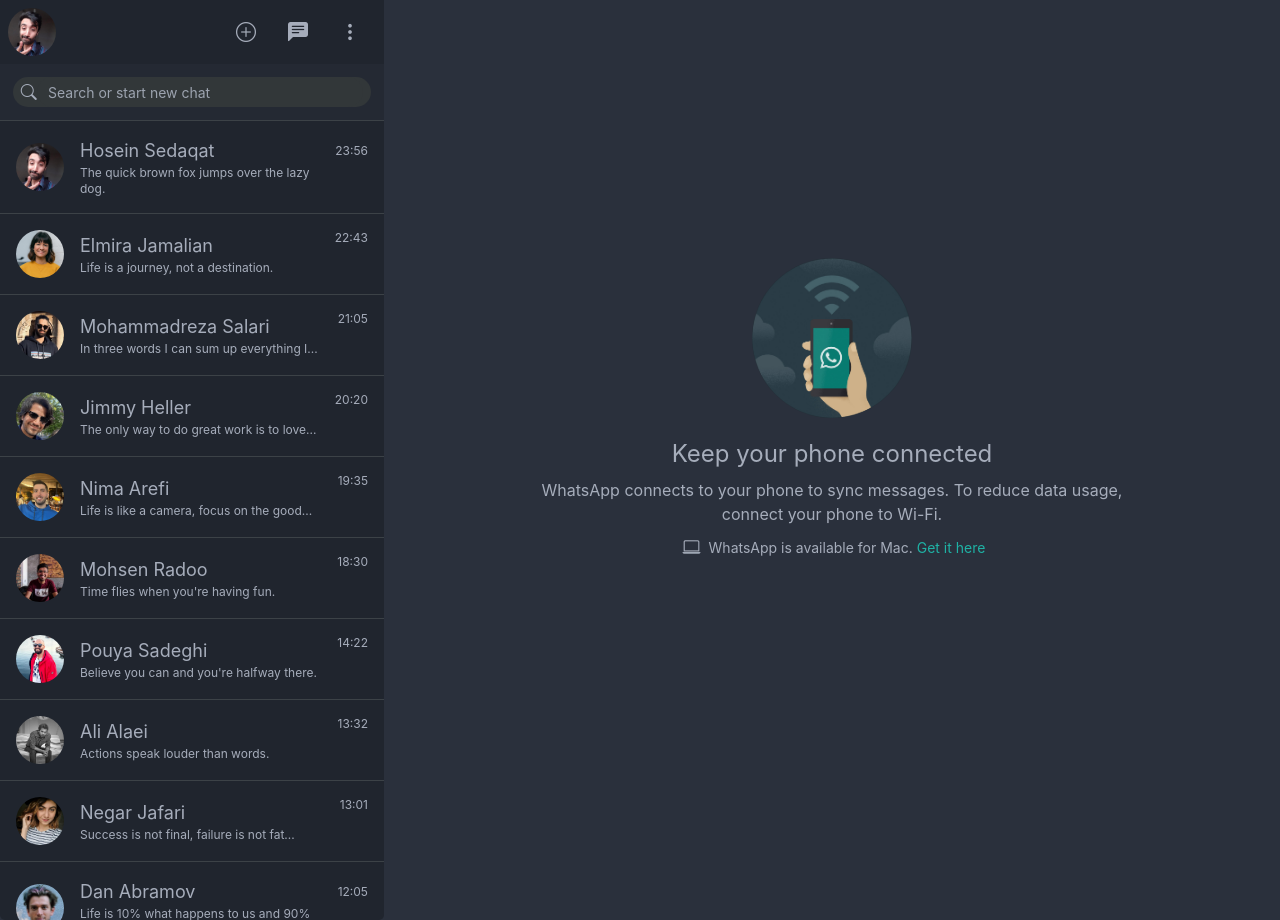
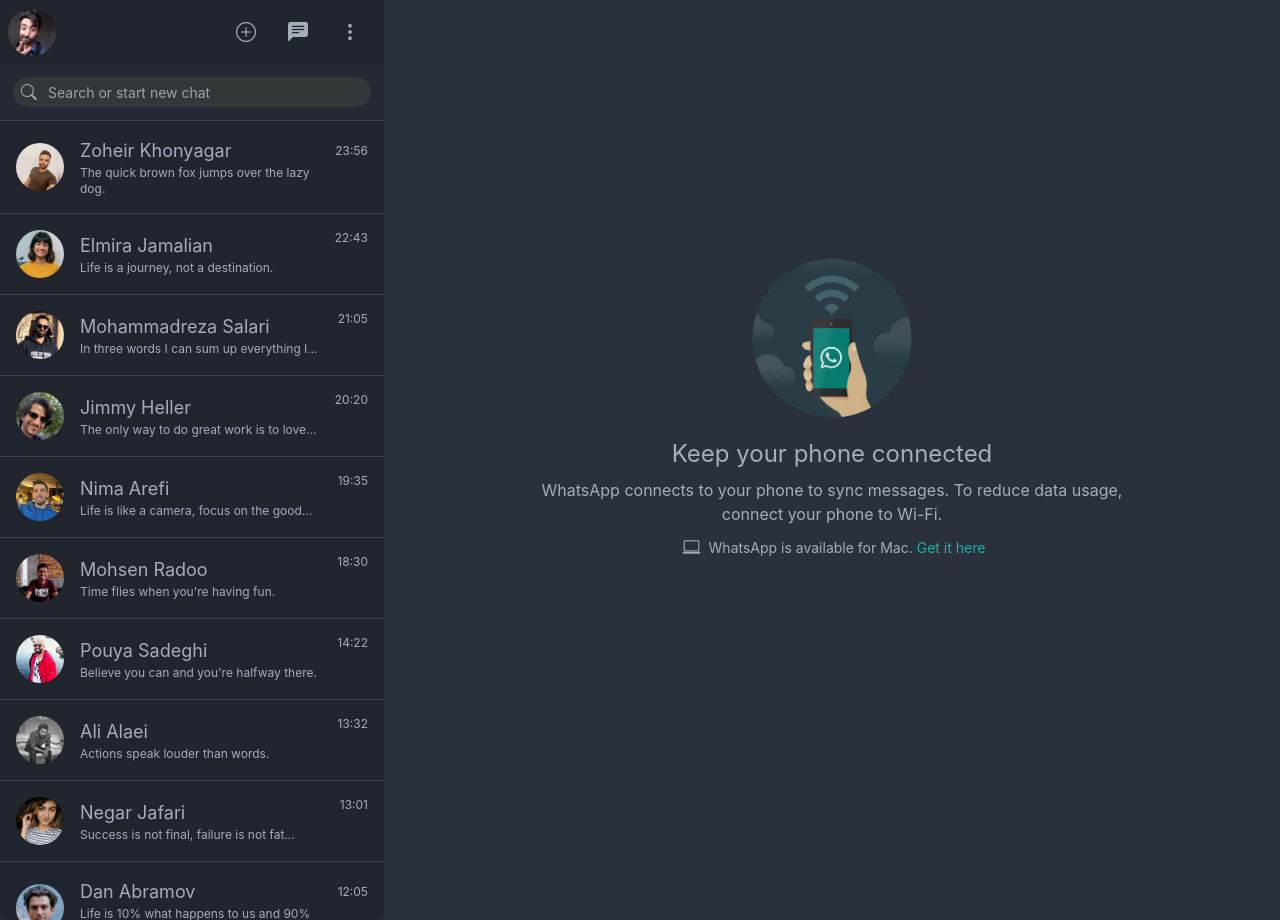
Before and after one commit to hoseinsedaqat/Wasapp, a Vue app: page /web/whatsapp in a window 1280 px wide. Built offline with nearby package versions, Linux system fonts and the light colour scheme.

Commit message:
update/chats-and-seen-status-⌚

```diff
--- a/src/data/inboxMessage.ts
+++ b/src/data/inboxMessage.ts
@@ -1,4 +1,4 @@
-import Hosein from '@/assets/images/Users/Hosein_Sedaqat.jpg';
+import Zoheir from '@/assets/images/Users/Zoheir_Khonyagar.jpg';
 
 import Elmira from '@/assets/images/Users/Elmira_Jamalian.jpg';
 
@@ -20,24 +20,57 @@
 
 import Evan from '@/assets/images/Users/Evan_You.jpg';
 
-export const inbox_message:{userId:string,userName:string,userImg:string,chats:any,lastTime:string,lastMessage:string,userNumber:string}[] = [
+export const inbox_message:{userId:string,userName:string,userImg:string,chats:any,lastTime:string,lastMessage:string,userNumber:string,seen:string}[] = [
     {
         userId: 'ce64d829-3268-4af2-9f7d-b13b1ae37f15',
-        userName: 'Hosein Sedaqat',
-        userImg: Hosein,
+        userName: 'Zoheir Khonyagar',
+        userImg: Zoheir,
         chats:[
             {
                 start: 'Hello Hosein ?',
-                start_time: '13:20'
+                start_time: '10:20 am'
             },
             {
-                end: 'Wow Hosein Nice Man 😎',
-                end_time: '14:25'
-            }
+                end: 'Hello Man you are good ?😎',
+                end_time: '10:45 am'
+            },
+            {
+                start: 'yes everything is awesome dude',
+                start_time: '11:11 am'
+            },
+            {
+                end: 'okay hey when do you go to work tomorrow ?',
+                end_time: '11:45 am'
+            },
+            {
+                start: 'i go to work at 9 in the morning',
+                start_time: '12:36 pm'
+            },
+            {
+                end: 'okay i will go to work early tomorrow',
+                end_time: '13:57 pm'
+            },
+            {
+                start: 'hey yoo do you go to running tomorrow ?',
+                start_time: '18:26 pm'
+            },
+            {
+                end: 'yes i will go and i will call you in 6 oclock in the morning',
+                end_time: '18:57 pm'
+            },
+            {
+                start: 'asalan lamasab asal 🤣😂',
+                start_time: '11:56 pm'
+            },
+            {
+                end: '😂😂😂 asali asal',
+                end_time: '11:57 pm'
+            },
         ],
         lastTime: '23:56',
         lastMessage: `The quick brown fox jumps over the lazy dog.`,
-        userNumber: '9176484569'
+        userNumber: '4176484569',
+        seen: 'online'
     },
     {
         userId: 'bf214515-2b51-4c7e-b253-b625fcfaa922',
@@ -45,17 +78,26 @@
         userImg: Elmira,
         chats:[
             {
-                start: 'Hello Hosein ?',
-                start_time: '13:20'
+                start: 'i dont know really man 🤣',
+                start_time: '13:20 pm'
             },
             {
-                end: 'Wow Hosein Nice Man 😎',
-                end_time: '14:25'
+                end: 'okay is not problem 😎',
+                end_time: '13:30 pm'
+            },
+            {
+                start: 'what do you think about big bang theory series 💀',
+                start_time: '22:43 pm'
+            },
+            {
+                end: 'is soooooo great 😍',
+                end_time: '23:30 pm'
             }
         ],
         lastTime: '22:43',
         lastMessage: `Life is a journey, not a destination.`,
-        userNumber: '6022653793'
+        userNumber: '6022653793',
+        seen: 'offline'
     },
     {
         userId: '01d021ef-ea0a-4e68-bd60-1856028a3f9c',
@@ -63,17 +105,26 @@
         userImg: Mohammreza,
         chats:[
             {
-                start: 'Hello Hosein ?',
-                start_time: '13:20'
+                start: 'hey man do you want to go to recafe ? ',
+                start_time: '20:05 pm'
             },
             {
-                end: 'Wow Hosein Nice Man 😎',
-                end_time: '14:25'
-            }
+                end: 'yeaaaaaah sureeeeeee why not man 😉',
+                end_time: '20:25 pm'
+            },
+            {
+                start: 'okay i will call you when i want to go',
+                start_time: '21:05 pm'
+            },
+            {
+                end: 'thanks a lot 😁✌',
+                end_time: '22:25 pm'
+            },
         ],
         lastTime: '21:05',
         lastMessage: `In three words I can sum up everything I've learned about life: it goes`,
-        userNumber: '2297241141'
+        userNumber: '2297241141',
+        seen: 'online'
     },
     {
         userId: '507208ea-9925-4492-9ca3-da0f9956cda4',
@@ -81,17 +132,18 @@
         userImg: Jimmy,
         chats:[
             {
-                start: 'Hello Hosein ?',
-                start_time: '13:20'
+                start: 'hey do i know you ??? ',
+                start_time: '20:20 pm'
             },
             {
-                end: 'Wow Hosein Nice Man 😎',
-                end_time: '14:25'
+                end: 'no i dont think so jimmy but is honor to talk with you',
+                end_time: '20:25 pm'
             }
         ],
         lastTime: '20:20',
         lastMessage: `The only way to do great work is to love what you do`,
-        userNumber: '9496315667'
+        userNumber: '9496315667',
+        seen: 'offline'
     },
     {
         userId: 'dfafbce0-61a2-4488-905b-cdf9342247e3',
@@ -99,17 +151,18 @@
         userImg: Nima,
         chats:[
             {
-                start: 'Hello Hosein ?',
-                start_time: '13:20'
+                start: 'yo yo yo whats up',
+                start_time: '19:35 pm'
             },
             {
-                end: 'Wow Hosein Nice Man 😎',
-                end_time: '14:25'
+                end: 'hey yo yo, you are a true legendary for me ✌😎',
+                end_time: '22:34 pm'
             }
         ],
         lastTime: '19:35',
         lastMessage: `Life is like a camera, focus on the good times.`,
-        userNumber: '6196452868'
+        userNumber: '6196452868',
+        seen: 'offline'
     },
     {
         userId: '523dc8c8-de72-41e5-9467-c570698360d4',
@@ -117,17 +170,18 @@
         userImg: Mohsen,
         chats:[
             {
-                start: 'Hello Hosein ?',
-                start_time: '13:20'
+                start: '🤣🤣🤣',
+                start_time: '18:30 pm'
             },
             {
-                end: 'Wow Hosein Nice Man 😎',
-                end_time: '14:25'
+                end: 'you are high 🤣🤣🤣🤣🤣',
+                end_time: '18:31 pm'
             }
         ],
         lastTime: '18:30',
         lastMessage: `Time flies when you're having fun.`,
-        userNumber: '8504915324'
+        userNumber: '8504915324',
+        seen: 'offline'
     },
     {
         userId: 'f643b08e-ca4d-41cd-90d4-82595c77bbb8',
@@ -135,25 +189,26 @@
         userImg: Pouya,
         chats:[
             {
-                start: 'Hello Hosein ?',
-                start_time: '13:20'
+                start: 'check the website 😁',
+                start_time: '12:52 pm'
             },
             {
                 end: 'Hey Pouya what a day for you man finally your new version of daisyui is release 😎',
-                end_time: '14:25'
+                end_time: '13:25 pm'
             },
             {
                 start: `yes man and it's rock`,
-                start_time: '13:20'
+                start_time: '14:22 pm'
             },
             {
                 end: 'is awesome 😎',
-                end_time: '14:25'
+                end_time: '14:25 pm'
             }
         ],
         lastTime: '14:22',
         lastMessage: `Believe you can and you're halfway there.`,
-        userNumber: '6269603540'
+        userNumber: '6269603540',
+        seen: 'online'
     },
     {
         userId: 'ca87b859-c789-4997-b703-21d0335c95a4',
@@ -161,17 +216,18 @@
         userImg: Ali,
         chats:[
             {
-                start: 'Hello Hosein ?',
-                start_time: '13:20'
+                start: 'thanks hosein',
+                start_time: '13:32 pm'
             },
             {
-                end: 'Wow Hosein Nice Man 😎',
-                end_time: '14:25'
+                end: 'you are great teacher in iranian commiunity ali thanks a lot for your effort for us ❤',
+                end_time: '19:15 pm'
             }
         ],
         lastTime: '13:32',
         lastMessage: `Actions speak louder than words.`,
-        userNumber: '3862595150'
+        userNumber: '3862595150',
+        seen: 'offline'
     },
     {
         userId: 'e4eafb80-c57c-4144-93f1-7e8ce70d6baa',
@@ -179,17 +235,18 @@
         userImg: Negar,
         chats:[
             {
-                start: 'Hello Hosein ?',
-                start_time: '13:20'
+                start: 'Hooooooooseiiiiiiiiinnnnnn 😁',
+                start_time: '13:01 pm'
             },
             {
-                end: 'Wow Hosein Nice Man 😎',
-                end_time: '14:25'
+                end: 'Negaaaaaaaaaaaaaarrrrrrrrrr 😂',
+                end_time: '13:20 pm'
             }
         ],
         lastTime: '13:01',
         lastMessage: `Success is not final, failure is not fatal: it is the courage to continue that counts.`,
-        userNumber: '9073391716'
+        userNumber: '9073391716',
+        seen: 'offline'
     },
     {
         userId: '01d303e9-0709-47c7-9f45-85fad5e971aa',
@@ -197,17 +254,18 @@
         userImg: Dan,
         chats:[
             {
-                start: 'Hello Hosein ?',
-                start_time: '13:20'
+                start: 'React is Awesome',
+                start_time: '12:05 pm'
             },
             {
-                end: 'Wow Hosein Nice Man 😎',
-                end_time: '14:25'
+                end: 'You are awesome dan awesome ✌🎉',
+                end_time: '14:25 pm'
             }
         ],
         lastTime: '12:05',
         lastMessage: `Life is 10% what happens to us and 90% how we react to it.`,
-        userNumber: '4234183602'
+        userNumber: '4234183602',
+        seen: 'offline'
     },
     {
         userId: '9e614684-8b67-4e54-ad11-a08fcf747a34',
@@ -215,16 +273,17 @@
         userImg: Evan,
         chats:[
             {
-                start: 'Hello Hosein ?',
-                start_time: '13:20'
+                start: 'Vue is Awesome',
+                start_time: '06:30 am'
             },
             {
-                end: 'Wow Hosein Nice Man 😎',
-                end_time: '14:25'
+                end: 'You are awesome evan awesome ✌🎉',
+                end_time: '09:47 am'
             }
         ],
         lastTime: '06:30',
         lastMessage: `The best way to predict the future is to create it.`,
-        userNumber: '4804719551'
+        userNumber: '4804719551',
+        seen: 'online'
     },
 ]
--- a/src/views/Chat/ChatView.vue
+++ b/src/views/Chat/ChatView.vue
@@ -37,7 +37,7 @@
         />
         <div>
           <p>{{ user_chats.userName }}</p>
-          <p class="text-xs badge badge-success text-white">online</p>
+          <p class="text-xs badge text-white" :class="user_chats.seen === 'online' ? 'badge-success' : 'badge-error'">{{ user_chats.seen }}</p>
         </div>
       </main>
       </router-link>
```
Also changed, not shown: src/assets/images/Users/Zoheir_Khonyagar.jpg (added).
